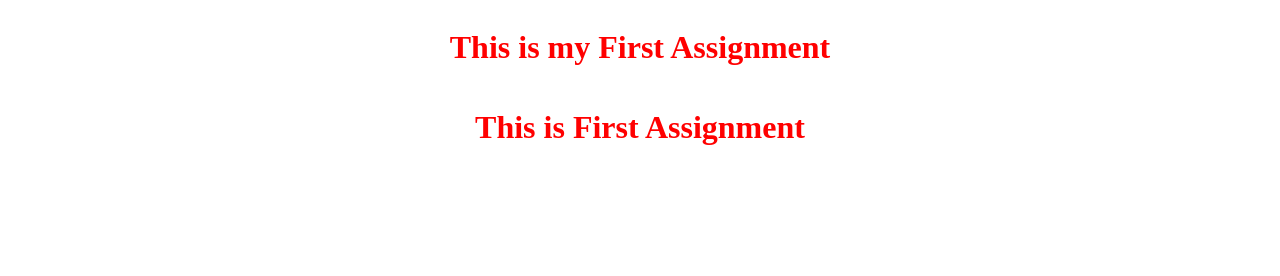
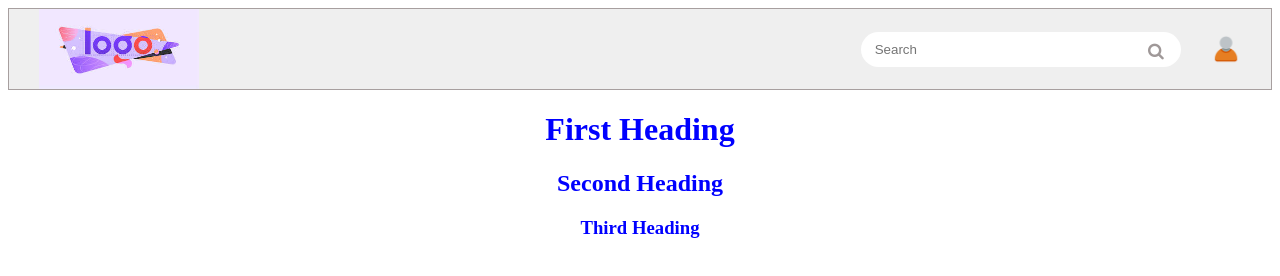
Before and after one commit to aditifarkya/react-bootcamp, a React app: page / in a window 1280 px wide. Built offline with nearby package versions, Linux system fonts and the light colour scheme.

Commit message:
header component (#2)

```diff
--- /dev/null
+++ b/src/components/header-component/index.css
@@ -0,0 +1,37 @@
+.header_div {
+  display: flex;
+  align-items: center;
+  padding: 0px 30px;
+  background-color: #efefef;
+  border: solid 1px #a79f9f;
+}
+.header__logo {
+  height: 80px;
+}
+input[type="text"] {
+  width: 300px;
+  border-radius: 50px;
+  padding: 10px;
+  border: none;
+}
+.header__search {
+  flex-grow: 1;
+  justify-content: end;
+  display: flex;
+  padding-right: 30px;
+}
+.header__search button {
+  border: 0;
+  position: absolute;
+  width: 50px;
+  background: none;
+  height: 38px;
+}
+button .fa-search {
+  font-size: 17px;
+  color: #9f9898;
+}
+.header__icon {
+  width: 30px;
+  height: 30px;
+}
--- /dev/null
+++ b/src/components/header-component/index.js
@@ -0,0 +1,18 @@
+import logo from "./logo.png";
+import user from "./user.png";
+import "./index.css";
+const HeaderComponent = () => {
+  return (
+    <div className="header_div">
+      <img alt="Logo" src={logo} className="header__logo" />
+      <div className="header__search">
+        <input type="text" placeholder=" Search" name="search"></input>
+        <button>
+          <i className="fa fa-search"></i>
+        </button>
+      </div>
+      <img alt="icon" src={user} className="header__icon" />
+    </div>
+  );
+};
+export default HeaderComponent;
--- a/src/index.css
+++ b/src/index.css
@@ -1,7 +1,7 @@
-#root, #root1{
-    display:flex;
-    justify-content: center;
+.rootele {
+  color: red;
 }
-.rootele{
-    color:red;
+.title {
+  color: blue;
+  text-align: center;
 }
--- a/src/index.html
+++ b/src/index.html
@@ -1,15 +1,19 @@
 <!DOCTYPE html>
 <html lang="en">
-<head>
-    <meta charset="UTF-8">
-    <meta http-equiv="X-UA-Compatible" content="IE=edge">
-    <meta name="viewport" content="width=device-width, initial-scale=1.0">
-    <link rel="stylesheet" href="index.css">
+  <head>
+    <meta charset="UTF-8" />
+    <meta http-equiv="X-UA-Compatible" content="IE=edge" />
+    <meta name="viewport" content="width=device-width, initial-scale=1.0" />
+    <link rel="stylesheet" href="index.css" />
+    <link
+      rel="stylesheet"
+      href="https://cdnjs.cloudflare.com/ajax/libs/font-awesome/4.7.0/css/font-awesome.min.css"
+    />
     <title>Namaste React Bootcamp</title>
-</head>
-<body>
+  </head>
+  <body>
     <div id="root"></div>
     <div id="root1"></div>
-<script type="module" src="index.js"></script>
-</body>
+    <script type="module" src="index.js"></script>
+  </body>
 </html>
--- a/src/index.js
+++ b/src/index.js
@@ -1,12 +1,65 @@
 import React from "react";
-import ReactDOM from "react-dom/client"
+import ReactDOM from "react-dom/client";
+import HeaderComponent from "./components/header-component";
 
-const ele = React.createElement("h1",{className:'rootele'},"This is my First Assignment");
+//create functional nested component
+const name = "Third";
+const SecondHeadingComponent = () => {
+  return <h2>Second Heading</h2>;
+};
+const HeadingComponent = () => {
+  return (
+    <div className="title">
+      <h1>First Heading</h1>
+      {<SecondHeadingComponent></SecondHeadingComponent>}
+      <h3>{name} Heading</h3>
+    </div>
+  );
+};
+
+// main component to render header component
+const MainComponent = () => {
+  return (
+    <>
+      <HeaderComponent />
+      <HeadingComponent />
+    </>
+  );
+};
 const root = ReactDOM.createRoot(document.getElementById("root"));
-root.render(ele);
+root.render(<MainComponent />);
 
-// using javascript
-const newele= document.createElement("h1");
-newele.innerText="This is First Assignment";
-newele.className="rootele";
-document.getElementById("root1").append(newele);
+//create nested element using JSX
+
+// const headerelement = (
+//   <div className="title">
+//     <h1>First Heading</h1>
+//     <h2>Second Heading</h2>
+//     <h3>Third Heading</h3>
+//   </div>
+// );
+// const root = ReactDOM.createRoot(document.getElementById("root"));
+// root.render(headerelement);
+
+//create nested element using react create element - (assignment-3)
+
+// const headerele = React.createElement("div",{class:'title'},
+// [React.createElement("h1",{},"First Heading"),
+// React.createElement("h2",{},"Second Heading"),
+// React.createElement("h3",{},"Third Heading"),
+// ]);
+// const root = ReactDOM.createRoot(document.getElementById("root"));
+// root.render(headerele);
+
+//create element using react -(assignment-2)
+
+// const ele = React.createElement("h1",{className:'rootele'},"This is my First Assignment");
+// const root = ReactDOM.createRoot(document.getElementById("root"));
+// root.render(ele);
+
+// using javascript - (assignment-2)
+
+// const newele = document.createElement("h1");
+// newele.innerText = "This is First Assignment";
+// newele.className = "rootele";
+// document.getElementById("root1").append(newele);
```
Also changed, not shown: src/components/header-component/logo.png (added), src/components/header-component/user.png (added).
